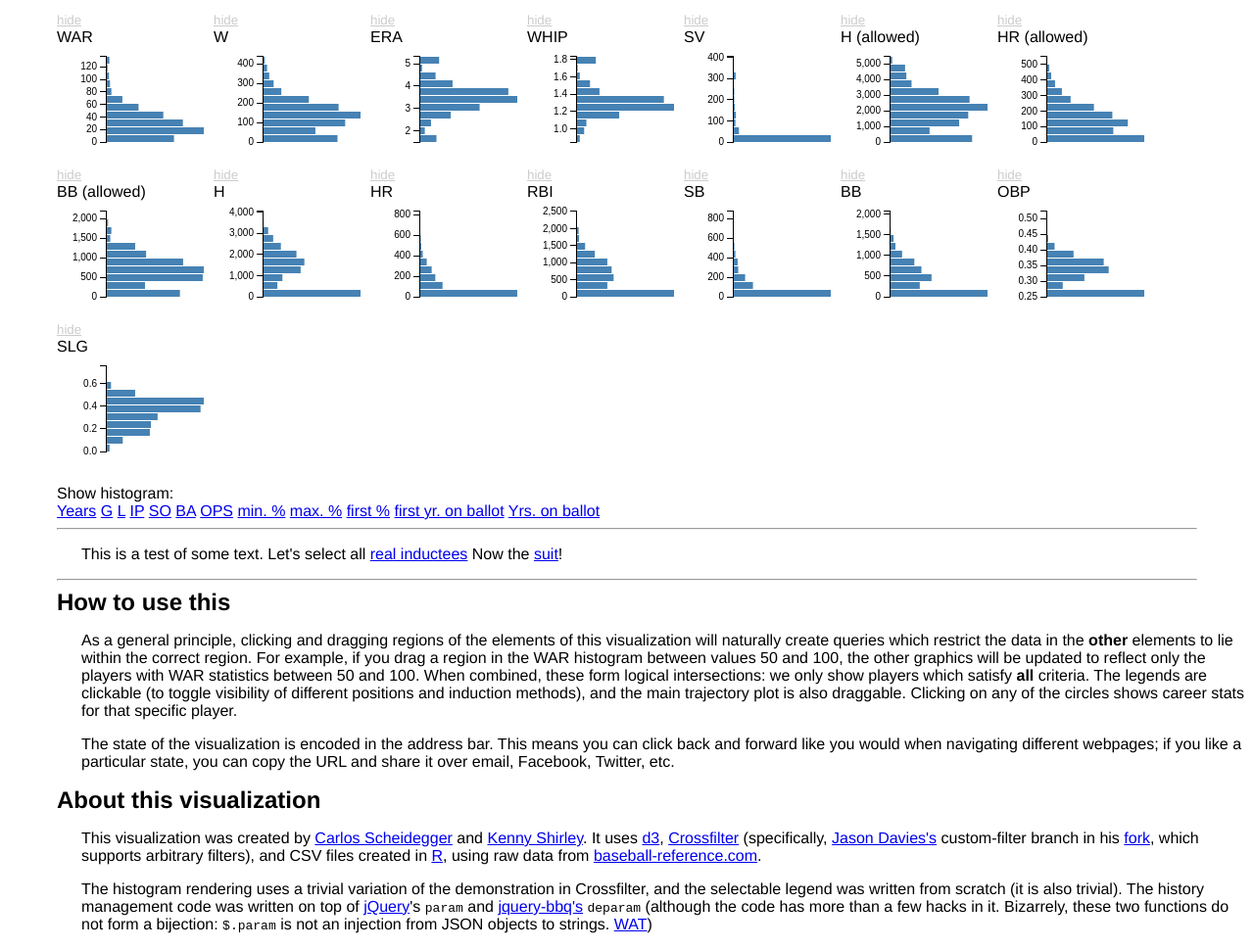
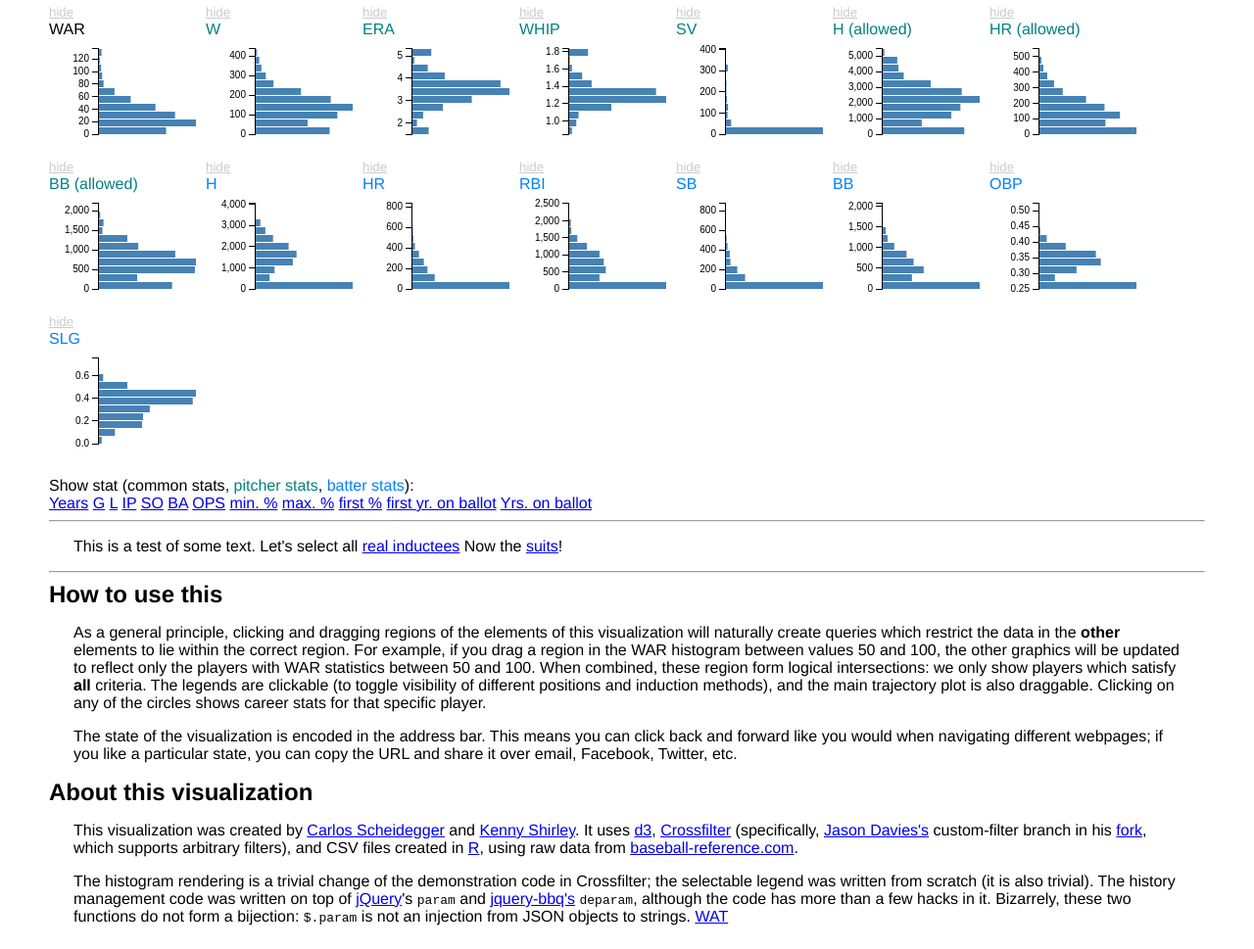
Before and after one commit to cscheid/mlb-hall-of-fame-voting, a plain HTML site: page index.html in a window 1280 px wide. Shown: the part 624-1593 px from the top of the page at 98% size. Drawn offline with Linux system fonts and the light colour scheme.

Commit message:
colors on stat titles

```diff
--- a/index.html
+++ b/index.html
@@ -76,20 +76,20 @@
   </div>
   <div id="charts" style="margin-left: 50px; margin-right:50px">
   </div>
-  <div style="margin-left: 50px; margin-right:50px"> Show histogram:
+  <div style="margin-left: 50px; margin-right:50px">Show stat (<span style="color: #00000">common stats</span>, <span style="color:#008080">pitcher stats</span>, <span style="color:#0080ff">batter stats</span>):
     <div id="show" style="overflow: auto">
     </div>
   </div>
   <div style="clear: both"></div>
   <hr>
-  <p>This is a test of some text. Let's select all <a href="#state=state%5Binduction_method%5D=2">real inductees</a> Now the <a href="#state=state%5Bposition%5D=2048">suit</a>!
+  <p>This is a test of some text. Let's select all <a href="#state=state%5Bshown_histograms%5D%5B%5D=-1&state%5Bshown_histograms%5D%5B%5D=2&state%5Bshown_histograms%5D%5B%5D=3&state%5Bshown_histograms%5D%5B%5D=5&state%5Bshown_histograms%5D%5B%5D=6&state%5Bshown_histograms%5D%5B%5D=7&state%5Bshown_histograms%5D%5B%5D=9&state%5Bshown_histograms%5D%5B%5D=10&state%5Bshown_histograms%5D%5B%5D=11&state%5Bshown_histograms%5D%5B%5D=13&state%5Bshown_histograms%5D%5B%5D=14&state%5Bshown_histograms%5D%5B%5D=15&state%5Bshown_histograms%5D%5B%5D=16&state%5Bshown_histograms%5D%5B%5D=17&state%5Bshown_histograms%5D%5B%5D=19&state%5Bshown_histograms%5D%5B%5D=20&state%5Binduction_method%5D=2">real inductees</a> Now the <a href="#state=state%5Bshown_histograms%5D%5B%5D=-1&state%5Bshown_histograms%5D%5B%5D=2&state%5Bshown_histograms%5D%5B%5D=3&state%5Bshown_histograms%5D%5B%5D=5&state%5Bshown_histograms%5D%5B%5D=6&state%5Bshown_histograms%5D%5B%5D=7&state%5Bshown_histograms%5D%5B%5D=9&state%5Bshown_histograms%5D%5B%5D=10&state%5Bshown_histograms%5D%5B%5D=11&state%5Bshown_histograms%5D%5B%5D=13&state%5Bshown_histograms%5D%5B%5D=14&state%5Bshown_histograms%5D%5B%5D=15&state%5Bshown_histograms%5D%5B%5D=16&state%5Bshown_histograms%5D%5B%5D=17&state%5Bshown_histograms%5D%5B%5D=19&state%5Bshown_histograms%5D%5B%5D=20&state%5Binduction_method%5D=96">suits</a>!
     <hr>
     <h2 id="instructions">How to use this</h2>
-      <p>As a general principle, clicking and dragging regions of the elements of this visualization will naturally create queries which restrict the data in the <b>other</b> elements to lie within the correct region. For example, if you drag a region in the WAR histogram between values 50 and 100, the other graphics will be updated to reflect only the players with WAR statistics between 50 and 100. When combined, these form logical intersections: we only show players which satisfy <b>all</b> criteria. The legends are clickable (to toggle visibility of different positions and induction methods), and the main trajectory plot is also draggable. Clicking on any of the circles shows career stats for that specific player.</p>
+      <p>As a general principle, clicking and dragging regions of the elements of this visualization will naturally create queries which restrict the data in the <b>other</b> elements to lie within the correct region. For example, if you drag a region in the WAR histogram between values 50 and 100, the other graphics will be updated to reflect only the players with WAR statistics between 50 and 100. When combined, these region form logical intersections: we only show players which satisfy <b>all</b> criteria. The legends are clickable (to toggle visibility of different positions and induction methods), and the main trajectory plot is also draggable. Clicking on any of the circles shows career stats for that specific player.</p>
       <p>The state of the visualization is encoded in the address bar. This means you can click back and forward like you would when navigating different webpages; if you like a particular state, you can copy the URL and share it over email, Facebook, Twitter, etc.</p>
     <h2 id="about">About this visualization</h2>
     <p>This visualization was created by <a href="http://cscheid.net">Carlos Scheidegger</a> and <a href="http://www2.research.att.com/~kshirley/">Kenny Shirley</a>. It uses <a href="http://d3js.org">d3</a>, <a href="http://square.github.com/crossfilter/">Crossfilter</a> (specifically, <a href="http://www.jasondavies.com/">Jason Davies's</a> custom-filter branch in his <a href="https://github.com/jasondavies/crossfilter">fork</a>, which supports arbitrary filters), and CSV files created in <a href="http://www.r-project.org">R</a>, using raw data from <a href="http://www.baseball-reference.com/">baseball-reference.com</a>.</p>
-<p>The histogram rendering uses a trivial variation of the demonstration in Crossfilter, and the selectable legend was written from scratch (it is also trivial). The history management code was written on top of <a href="http://jquery.com">jQuery</a>'s <tt>param</tt> and <a href="http://benalman.com/projects/jquery-bbq-plugin/">jquery-bbq's</a> <tt>deparam</tt> (although the code has more than a few hacks in it. Bizarrely, these two functions do not form a bijection: <tt>$.param</tt> is not an injection from JSON objects to strings. <a href="https://www.destroyallsoftware.com/talks/wat">WAT</a>)</p>
+<p>The histogram rendering is a trivial change of the demonstration code in Crossfilter; the selectable legend was written from scratch (it is also trivial). The history management code was written on top of <a href="http://jquery.com">jQuery</a>'s <tt>param</tt> and <a href="http://benalman.com/projects/jquery-bbq-plugin/">jquery-bbq's</a> <tt>deparam</tt>, although the code has more than a few hacks in it. Bizarrely, these two functions do not form a bijection: <tt>$.param</tt> is not an injection from JSON objects to strings. <a href="https://www.destroyallsoftware.com/talks/wat">WAT</a></p>
   <p></p>
 
 </body>
--- a/index.js
+++ b/index.js
@@ -616,7 +616,12 @@ function create_vis(obj, player_csv, election_csv)
                  "H", "HR", "RBI", "SB", "BB", "BA", "OBP", "SLG", "OPS",
                  "min_vote", "max_vote", "first_vote", "last_vote", "first_appearance", "last_appearance", "Num.Years.On.Ballot"
                  ];
-                 // , "years_on_ballot"];
+
+    var player_type_color = ["#000000",
+                             "#008080",
+                             "#0080FF"];
+
+    var player_types = [0, 0, 0, 1, 1, 1, 1, 1, 1, 1, 1, 1, 1, 2, 2, 2, 2, 2, 2, 2, 2, 2, 0, 0, 0, 0, 0, 0, 0];
 
     var bounds = {
         "ERA": { min: 1.5, max: 5 },
@@ -638,7 +643,7 @@ function create_vis(obj, player_csv, election_csv)
         "Num.Years.On.Ballot": {min: 0, max: 18}
     };
 
-    _.each(stats, function(stat) {
+    _.each(stats, function(stat, stat_id) {
         var min, max;
         var select = function(d) {
             var t = Number(d[stat]);
@@ -694,6 +699,7 @@ function create_vis(obj, player_csv, election_csv)
 
     t.append("div")
         .attr("class", "title")
+        .style("color", function(d, i) { return player_type_color[player_types[i]]; })
         .html(function(d) { return hist_title[d._stat] || d._stat; });
 
     chart = d3.selectAll(".chart")
--- a/style.css
+++ b/style.css
@@ -1,5 +1,7 @@
 body {
   font-family: "Helvetica Neue", Helvetica, Arial, sans-serif;
+  margin: 0px;
+  padding: 0px;
 }
 
 .box {
@@ -106,6 +108,7 @@ th {
 
 p {
     margin-left: 75px;
+    margin-right: 75px;
 }
 
 .legend-text {
```
